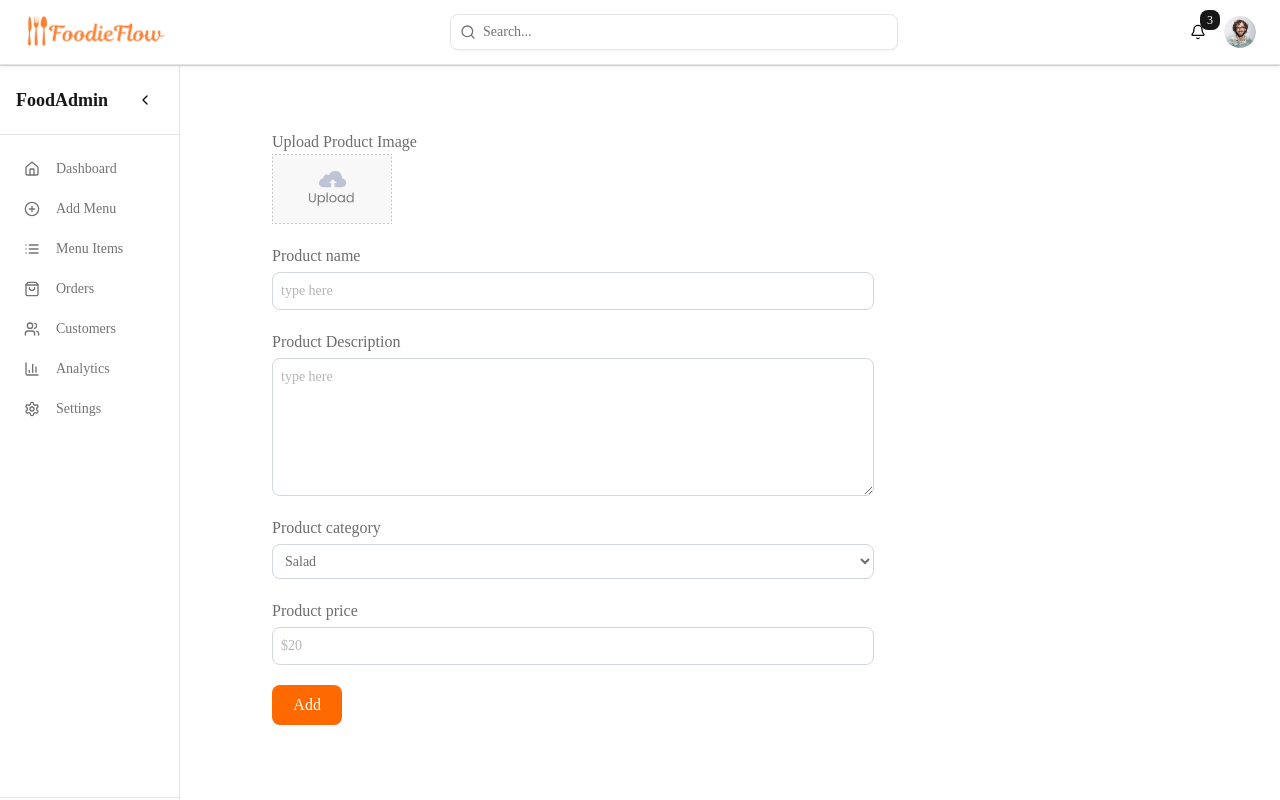
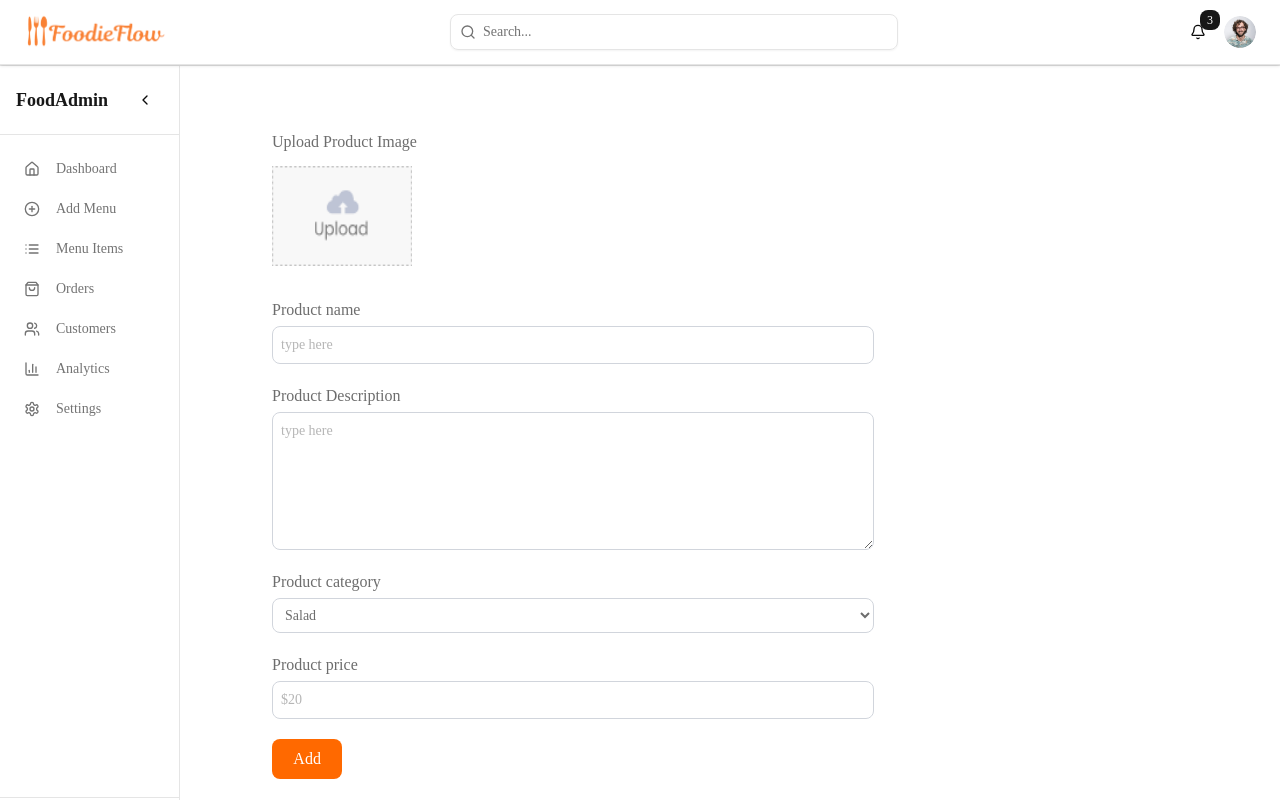
Before and after one commit to rajibdas51/FoodieFlow, a Next.js app in the folder client/: page /dashboard/add-menu in a window 1280 px wide. Built offline with nearby package versions, Linux system fonts and the light colour scheme.

Commit message:
create product image preview

```diff
--- a/client/src/app/dashboard/add-menu/page.tsx
+++ b/client/src/app/dashboard/add-menu/page.tsx
@@ -1,17 +1,53 @@
+'use client';
 import { assets } from '@/assets/admin_assets/assets';
 import Image from 'next/image';
-import React from 'react';
+import React, { useState, useEffect } from 'react';
 
 const AddMenuPage = () => {
+  const [image, setImage] = useState<File | null>(null);
+  const [previewUrl, setPreviewUrl] = useState<string | null>(null);
+
+  // Create object URL only on client-side after component mounts
+  useEffect(() => {
+    if (image) {
+      const objectUrl = URL.createObjectURL(image);
+      setPreviewUrl(objectUrl);
+
+      // Clean up function to revoke the URL when component unmounts or image changes
+      return () => {
+        URL.revokeObjectURL(objectUrl);
+      };
+    }
+  }, [image]);
+
   return (
     <div className='w-[70%] ml-5 mt-10 text-[#6d6d6d] text-[16px]'>
       <form className='flex flex-col'>
         <div className='add-img-upload flex-col'>
           <p>Upload Product Image</p>
           <label htmlFor='image'>
-            <Image src={assets.upload_area} alt='' />
+            <div className='relative  py-3  border-gray-300 rounded-md overflow-hidden'>
+              <Image
+                src={previewUrl || assets.upload_area}
+                alt='Product preview'
+                width={100}
+                height={100}
+                className='w-35 h-25 cursor-pointer '
+              />
+            </div>
           </label>
-          <input type='file' id='image' hidden required className='border-2 ' />
+          <input
+            type='file'
+            id='image'
+            hidden
+            required
+            className='border-2'
+            onChange={(e) => {
+              if (e.target.files && e.target.files[0]) {
+                setImage(e.target.files[0]);
+              }
+            }}
+          />
         </div>
         <div className='add-product-name flex flex-col my-5'>
           <p>Product name</p>
@@ -50,7 +86,7 @@ const AddMenuPage = () => {
               <option value='Noddles'>Noddles</option>
             </select>
           </div>
-          <div className='add-price felx flex-col'>
+          <div className='add-price flex flex-col'>
             <p>Product price</p>
             <input
               type='Number'
```
